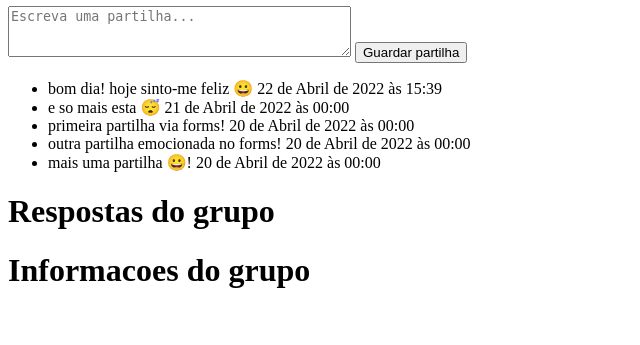
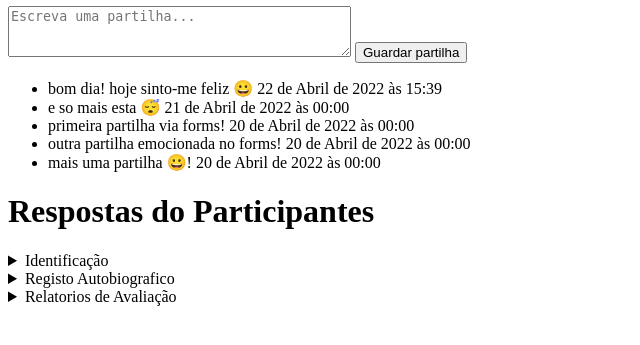
Before and after one commit to MentHA-ULHT/MentHa-Care-old, a Django app: page /diario_participante/1 in a window 1280 px wide. Shown: the part 257-602 px from the top of the page, without its empty margins (0-640 px from the left). Run offline with Django 4.2, Linux system fonts and the light colour scheme; data comes from the database, SQL or seed files in the repository; both versions use the stored data as it was after the commit; parts of the project's set-up code (start-up, migrations or seed data) failed here and were passed over.

Commit message:
Apresentacao conteudo Diario de Bordo( versao_1)

```diff
--- a/diario/templates/diario/diario_grupo.html
+++ b/diario/templates/diario/diario_grupo.html
@@ -13,6 +13,7 @@
     <ul>
         {% if notas|length > 0 %}
             {% for nota in notas %}
+                <li> {{ nota.participante }} </li>
                 <li>{{ nota }} <span class="data">{{ nota.data }}</span></li>
             {% endfor %}
         {% else %}
--- a/diario/templates/diario/diario_participante.html
+++ b/diario/templates/diario/diario_participante.html
@@ -1,3 +1,18 @@
+<!--<script>-->
+<!--    document.querySelectorAll('div#informacoes div.titulo').forEach(d=>{-->
+
+<!--      d.onclick= () => {-->
+<!--        if(d.nextElementSibling.style.display=='block'){-->
+<!--          d.nextElementSibling.style.display='none'-->
+<!--        }-->
+<!--        else{-->
+<!--           d.nextElementSibling.style.display='block';-->
+
+<!--        }-->
+<!--      };-->
+<!--    });-->
+<!--</script>-->
+
 <div id="notas">
     <!-- https://code-boxx.com/post-form-data-javascript-fetch/ -->
 
@@ -5,7 +20,7 @@
         {% csrf_token %}
         {{ notaForm.nota }}
         <input type="hidden" name="participante" value={{ participante_id }}>
-         <button type="submit"  name="cancel">Cancelar nota</button>
+        <button type="submit" name="cancel">Cancelar nota</button>
 
         <button type="submit" name="nota">Guardar nota</button>
 
@@ -23,6 +38,7 @@
 </div>
 
 <div id="partilhas">
+
 
     <form id="partilhaForm" onsubmit='return sendForm({{ participante_id }}, "partilhaForm");' method="post">
         {% csrf_token %}
@@ -43,16 +59,41 @@
 
 </div>
 
-
 <div id="respostas">
 
-     <h1>Respostas do grupo </h1>
+    <h1>Respostas do Participantes </h1>
 
 </div>
 
 
 <div id="informacoes">
 
-     <h1>Informacoes do grupo </h1>
+    <div class="titulo">
+        <details onclose="">
+            <summary>Identificação</summary>
+            <p>Epcot is a theme park at Walt Disney World Resort featuring exciting attractions, international
+                pavilions, award-winning fireworks and seasonal special events.</p>
+
+        </details>
+    </div>
+
+
+    <div class="titulo">
+        <details onclose="">
+            <summary>Registo Autobiografico</summary>
+            <p>Epcot is a theme park at Walt Disney World Resort featuring exciting attractions, international
+                pavilions, award-winning fireworks and seasonal special events.</p>
+        </details>
+    </div>
+
+
+    <div class="titulo">
+        <details onclose="">
+            <summary>Relatorios de Avaliação</summary>
+            <p>Epcot is a theme park at Walt Disney World Resort featuring exciting attractions, international
+                pavilions, award-winning fireworks and seasonal special events.</p>
+        </details>
+    </div>
+
 
 </div>
```
Also changed, not shown: diario/templates/diario/diario.html (+17 -0 lines), db - Cópia.sqlite3 (added). Lines whose indentation alone changed are shown as unchanged.
